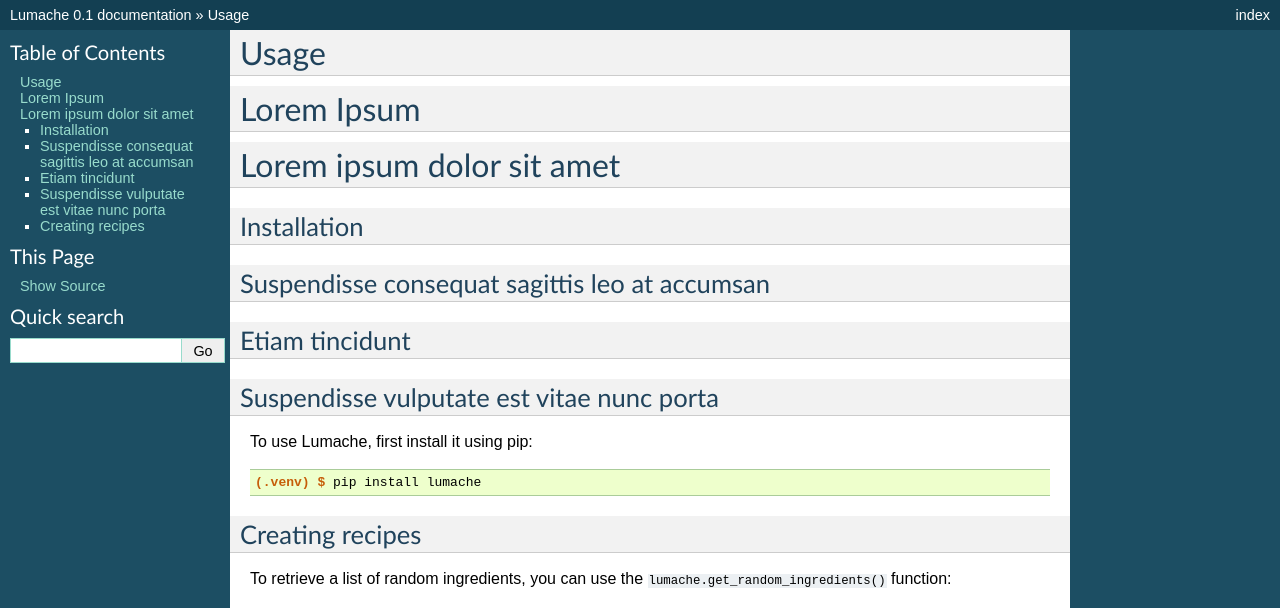
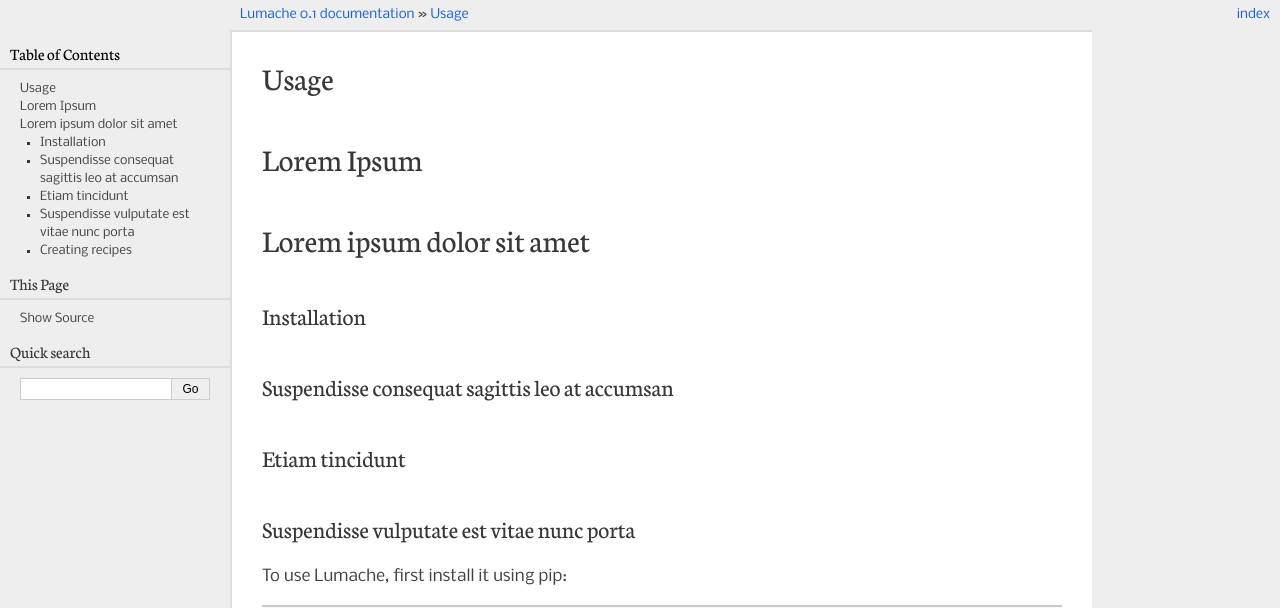
Before and after one commit to rasundsbak/rtd-tutorial, a Sphinx documentation site: the page built from docs/source/usage.rst, in a window 1280 px wide. Shown: the top 608 px of the page. Built offline with Sphinx 7.4.7, drawn with Linux system fonts in a browser that asks for light colours; pages that are not in the unit, such as notebooks, are missing from menus; grey boxes are pictures that could not be loaded.

Commit message:
Update conf.py
changed theme to pyramid

```diff
--- a/docs/source/conf.py
+++ b/docs/source/conf.py
@@ -31,10 +31,11 @@
 
 # html_theme = 'sphinx_rtd_theme'
 
-html_theme = 'default'
-sidebarbgcolor = '#FF8C00'
+# default works, but not to change colour
+# html_theme = 'default'
+# sidebarbgcolor = '#FF8C00'
 
-# html_theme = "pyramid"
+html_theme = "pyramid"
 
 # -- Options for EPUB output
 epub_show_urls = 'footnote'
```
